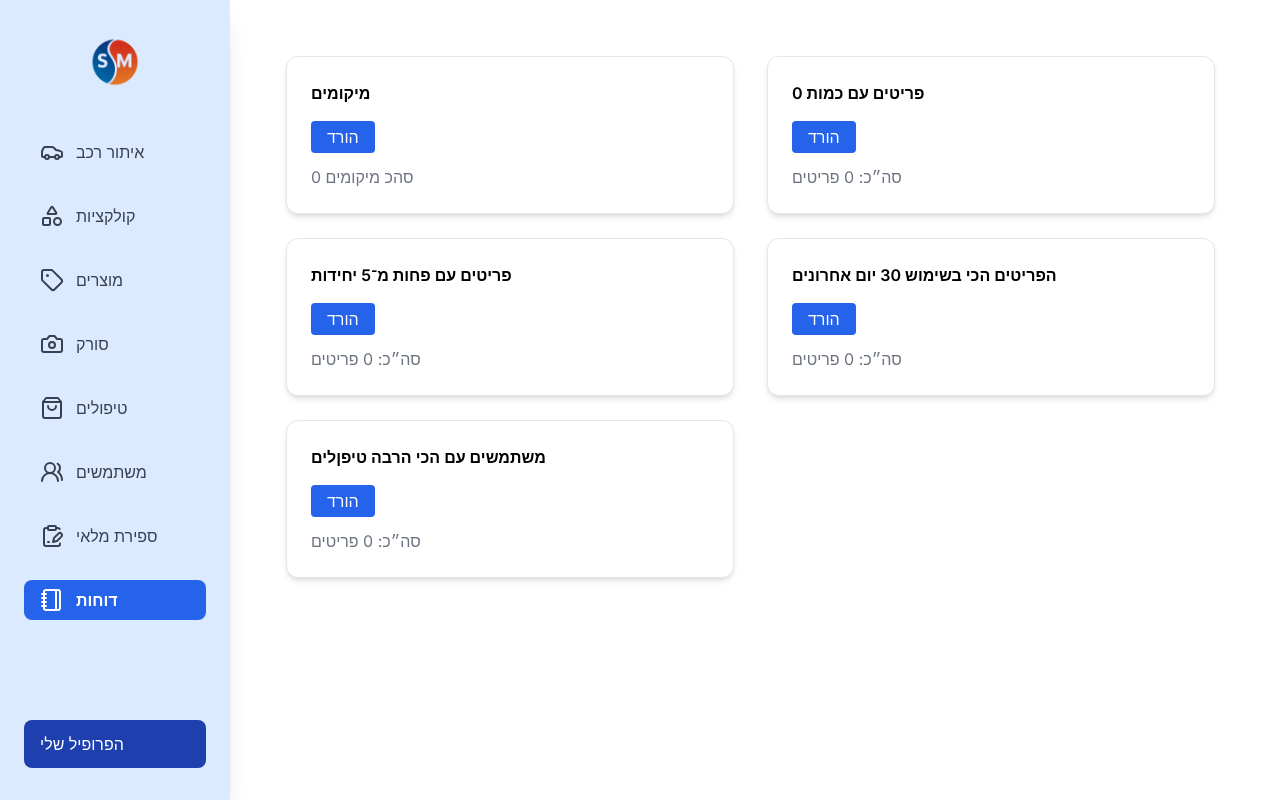
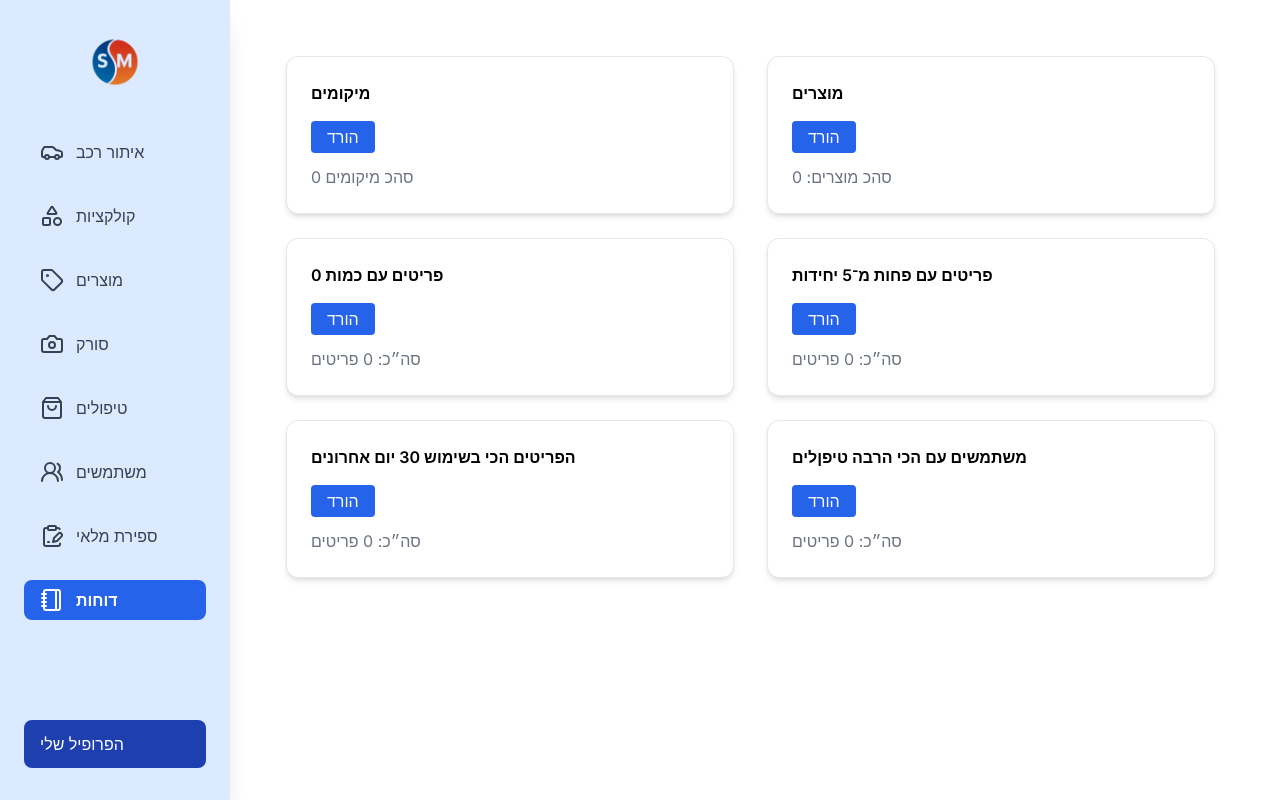
Before and after one commit to J0kErF/sam-admin, a Next.js app: page /reports in a window 1280 px wide. Built offline with nearby package versions, Linux system fonts and the light colour scheme; no server answers; the database is empty.

Commit message:
improves qr genereation for products

```diff
--- a/app/(dashboard)/reports/page.tsx
+++ b/app/(dashboard)/reports/page.tsx
@@ -4,6 +4,7 @@ import ReportCard from "@/components/custom ui/ReportCard"
 import ReportCardCustomer from "@/components/custom ui/ReportCardCustomer"
 import LocationReportCard from "@/components/custom ui/LocationReportCard"
 import { useEffect, useState } from "react"
+import ProductsCard from "@/components/custom ui/ProductsCard"
 
 const ReportsPage = () => {
   const [zeroStock, setZeroStock] = useState<any[]>([])
@@ -30,6 +31,7 @@ const ReportsPage = () => {
   return (
     <div className="p-10 grid grid-cols-1 md:grid-cols-2 gap-6">
       <LocationReportCard title="מיקומים" filename="locations" />
+      <ProductsCard title="מוצרים" filename="products" />
       <ReportCard title="פריטים עם כמות 0" data={zeroStock} filename="zero-stock" />
       <ReportCard title="פריטים עם פחות מ־5 יחידות" data={lowStock} filename="low-stock" />
       <ReportCard title="הפריטים הכי בשימוש 30 יום אחרונים" data={topUsed} filename="top-used" />
--- /dev/null
+++ b/components/custom ui/ProductsCard.tsx
@@ -0,0 +1,119 @@
+"use client";
+
+import jsPDF from "jspdf";
+import QRCode from "qrcode";
+import { useState } from "react";
+
+interface ReportCardProps {
+  title: string;
+  filename: string;
+}
+
+const ProductsCard = ({ title, filename }: ReportCardProps) => {
+  const [pdfUrl, setPdfUrl] = useState<string | null>(null);
+  const [loading, setLoading] = useState(false);
+  const [productCount, setProductCount] = useState<number>(0);
+
+  const generatePDF = async () => {
+    setLoading(true);
+    const doc = new jsPDF();
+    doc.setFont("Alef-Regular");
+    let yOffset = 30;
+
+    doc.setFontSize(18);
+    doc.setTextColor(40, 40, 40);
+    doc.text(title.split("").reverse().join(""), 200, yOffset, {
+      align: "right",
+      maxWidth: 180,
+    });
+
+    yOffset += 15;
+
+    try {
+      const res = await fetch("/api/products");
+      const products = await res.json();
+
+      setProductCount(products.length);
+
+      for (const product of products) {
+        const name =
+          typeof product.title === "string"
+            ? product.title.trim().toUpperCase()
+            : "ללא שם";
+        const id = product._id || product.id || "ללא מזהה";
+        const locations: string[] = (product.location || []).filter(
+          (loc: unknown): loc is string => typeof loc === "string"
+        );
+
+        if (yOffset > 220) {
+          doc.addPage();
+          yOffset = 30;
+        }
+
+        // Title
+        doc.setFontSize(14);
+        doc.text(name, 105, yOffset, { align: "center" });
+        yOffset += 10;
+
+        // QR(s) for each location
+        for (const loc of locations) {
+          const qr = await QRCode.toDataURL(loc.toUpperCase());
+          doc.addImage(qr, "PNG", 80, yOffset, 50, 50);
+          yOffset += 55;
+
+          doc.setFontSize(10);
+          doc.text(loc.toUpperCase(), 105, yOffset, { align: "center" });
+          yOffset += 10;
+        }
+
+        // ID
+        doc.setFontSize(10);
+        doc.text(`ID: ${id}`, 105, yOffset, { align: "center" });
+        yOffset += 20;
+      }
+
+      const blob = doc.output("blob");
+      const blobUrl = URL.createObjectURL(blob);
+      setPdfUrl(blobUrl);
+      doc.save(`${filename}.pdf`);
+    } catch (err) {
+      console.error("Failed to generate product QR PDF:", err);
+      alert("שגיאה ביצירת הדו\"ח");
+    } finally {
+      setLoading(false);
+    }
+  };
+
+  return (
+    <div className="bg-white rounded-xl shadow-md p-6 w-full max-w-md border">
+      <h2 className="text-lg font-semibold mb-2">{title}</h2>
+
+      <div className="flex items-center gap-4 mt-4">
+        <button
+          onClick={generatePDF}
+          className="bg-blue-600 text-white px-4 py-1 rounded hover:bg-blue-700 text-sm"
+          disabled={loading}
+        >
+          {loading ? "יוצר..." : "הורד"}
+        </button>
+
+        {pdfUrl && (
+          <a
+            href={pdfUrl}
+            target="_blank"
+            rel="noopener noreferrer"
+            className="text-blue-600 underline text-sm"
+          >
+            פתח
+          </a>
+        )}
+      </div>
+
+      <p className="text-gray-500 text-sm mt-3">
+        סהכ מוצרים: {productCount}
+      </p>
+    </div>
+  );
+};
+
+export default ProductsCard;
```
